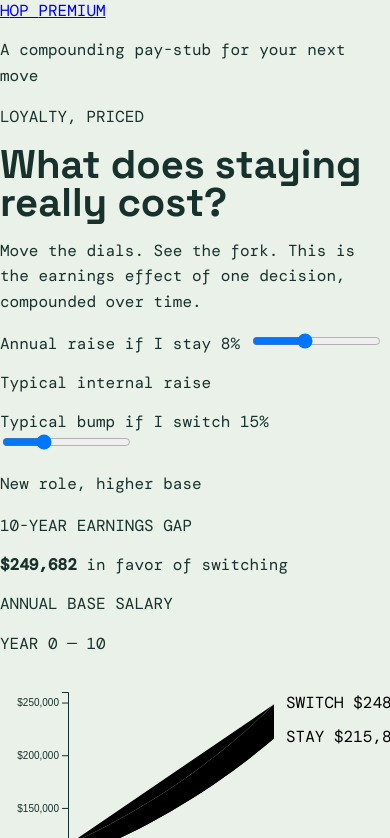
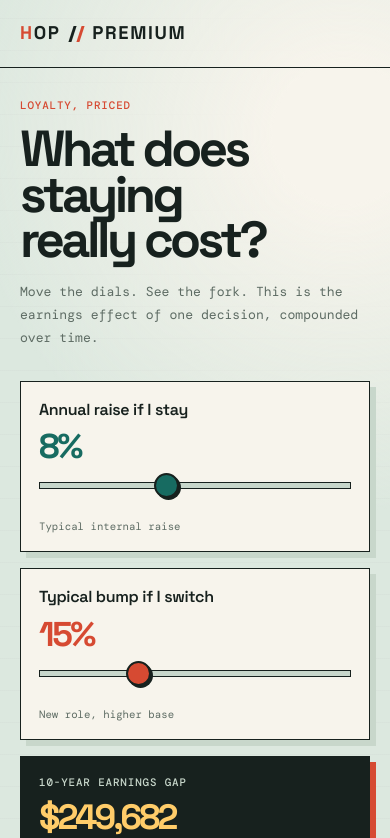
Before and after one commit to ctkrug/hop-premium, a website built with Vite: page index.html in a window 390 px wide. Shown: the top 838 px of the page. Built offline with nearby package versions, Linux system fonts and the light colour scheme.

Commit message:
feat(ui): compose Swiss-grid chart-first interface
Give the live chart a hero-scale paper field and a responsive control rail.\nStyled range controls, hard shadows, and fork motion implement the design direction.

```diff
--- a/src/styles.css
+++ b/src/styles.css
@@ -1,23 +1,21 @@
 @import url('https://fonts.googleapis.com/css2?family=DM+Mono:wght@400;500&family=Space+Grotesk:wght@500;600;700&display=swap');
 
-:root {
-  color: #17312d;
-  background: #e9f1e8;
-  font-family: 'DM Mono', ui-monospace, monospace;
-}
-
-* { box-sizing: border-box; }
-
-body { margin: 0; min-width: 320px; }
-
-.launch {
-  display: grid;
-  min-height: 100vh;
-  place-content: center;
-  padding: 32px;
-  background: radial-gradient(circle at top right, #f4c95d 0, transparent 30%), #e9f1e8;
-}
-
-h1 { font: 700 clamp(2.5rem, 8vw, 6rem) / 0.95 'Space Grotesk', sans-serif; margin: 0; }
-p { max-width: 38rem; line-height: 1.6; }
-.eyebrow { color: #bc4b28; font-weight: 500; text-transform: uppercase; }
+:root { --bg:#dce8df; --surface-1:#f7f4ec; --surface-2:#c8d7cb; --ink:#17211e; --muted:#5e6c64; --accent:#d64a32; --support:#176b61; --danger:#b6302e; font-family:'DM Mono',ui-monospace,monospace; color:var(--ink); background:var(--bg); }
+* { box-sizing:border-box; }
+body { margin:0; min-width:320px; background:radial-gradient(circle at 88% 9%,#f7f4ec 0 5%,transparent 27%),repeating-linear-gradient(0deg,transparent 0 31px,rgba(23,33,30,.035) 32px),var(--bg); }
+button,input { font:inherit; }
+.masthead { min-height:82px; padding:20px clamp(20px,4vw,64px); border-bottom:1px solid var(--ink); display:flex; justify-content:space-between; align-items:center; gap:16px; }
+.wordmark { color:var(--ink); text-decoration:none; font:700 1.15rem/1 'Space Grotesk',sans-serif; letter-spacing:.09em; position:relative; }
+.wordmark span { color:var(--accent); }.wordmark i { display:inline-block;width:11px;height:16px;margin:0 4px -3px;border-left:3px solid var(--ink);border-right:3px solid var(--accent);transform:skew(-18deg); }
+.wordmark.forking i { animation:fork 260ms ease-out; }.masthead-note,.kicker,.chart-heading p,.chart-heading span,.gap-card p,.model-note b { margin:0; font-size:.68rem;letter-spacing:.08em;font-weight:500; }
+.masthead-note { color:var(--muted); }.page-shell { display:grid; grid-template-columns:minmax(248px,30%) 1fr; grid-template-rows:auto auto; gap:0 32px; max-width:1600px; min-height:calc(100vh - 82px); margin:auto;padding:32px clamp(20px,4vw,64px) 0; }
+.intro { grid-column:1; padding:20px 0 32px; }.kicker { color:var(--accent); }.intro h1 { max-width:12ch; margin:14px 0 18px;font:700 clamp(2.8rem,4.2vw,5.2rem)/.9 'Space Grotesk',Arial,sans-serif;letter-spacing:-.07em; }.intro>p:not(.kicker) { color:var(--muted);font-size:.82rem;line-height:1.75;max-width:30ch; }
+.control-rail { grid-column:1; display:grid; gap:16px; align-content:start; }.control-card,.gap-card { background:var(--surface-1); border:1px solid var(--ink); box-shadow:6px 6px 0 var(--surface-2); padding:18px; }.control-card { min-height:146px; }.control-card label { display:block;font:600 1rem/1.2 'Space Grotesk',sans-serif;letter-spacing:-.02em; }.control-card output { display:block;margin:10px 0 7px;font:700 2.15rem/1 'Space Grotesk',sans-serif;letter-spacing:-.07em; }.stay-control output { color:var(--support); }.switch-control output { color:var(--accent); }.control-card p { margin:7px 0 0;color:var(--muted);font-size:.67rem; }
+input[type=range] { width:100%;height:44px;margin:-7px 0 -4px;appearance:none;background:transparent;cursor:pointer; } input[type=range]::-webkit-slider-runnable-track { height:7px;background:var(--surface-2);border:1px solid var(--ink); } input[type=range]::-webkit-slider-thumb { appearance:none;width:25px;height:25px;margin-top:-10px;border:2px solid var(--ink);border-radius:50%;background:var(--support);box-shadow:2px 2px 0 var(--ink);transition:transform 160ms ease-out; } .switch-control input::-webkit-slider-thumb { background:var(--accent); } input[type=range]:hover::-webkit-slider-thumb { transform:scale(1.1); } input[type=range]:active::-webkit-slider-thumb { transform:scale(.9); } input[type=range]:focus-visible { outline:3px solid var(--accent);outline-offset:4px; }
+.gap-card { background:var(--ink);color:var(--surface-1);box-shadow:6px 6px 0 var(--accent); }.gap-card p { color:var(--surface-2); }.gap-card strong { display:block;margin:12px 0 3px;font:700 clamp(2.2rem,3.7vw,4rem)/.9 'Space Grotesk',sans-serif;letter-spacing:-.08em;color:#ffcc69; }.gap-card span { font-size:.7rem;color:var(--surface-2); }.pulse { animation:pulse 320ms ease-out; }.error-message { color:var(--danger);font-size:.75rem; }
+.chart-panel { grid-column:2;grid-row:1 / span 2;min-width:0;min-height:calc(100vh - 130px);margin-bottom:32px;padding:24px;background:var(--surface-1);border:1px solid var(--ink);box-shadow:8px 8px 0 var(--surface-2);display:flex;flex-direction:column; }.chart-heading { display:flex;justify-content:space-between;color:var(--muted); }.chart { flex:1;min-height:460px;position:relative; }.chart svg { display:block;width:100%;height:100%;overflow:visible; }.axis { color:var(--muted);font:10px 'DM Mono',monospace; }.axis .domain { stroke:var(--ink); }.axis line { stroke:rgba(23,33,30,.18);stroke-dasharray:2 3; }.line { fill:none;stroke-width:4px; }.stay-line { stroke:var(--support); }.switch-line { stroke:var(--accent); }.gap-area { fill:var(--accent);opacity:.13; }.end-label { font:500 10px 'DM Mono',monospace; }.stay-label { fill:var(--support); }.switch-label { fill:var(--accent); }.chart-legend { display:flex;gap:20px;font-size:.68rem;letter-spacing:.08em; }.chart-legend span:before { content:'';display:inline-block;width:20px;border-top:3px solid;margin:0 7px 3px 0; }.stay-key { color:var(--support); }.switch-key { color:var(--accent); }
+.model-note { grid-column:1 / -1;margin-top:0;padding:18px 0 24px;border-top:1px solid var(--ink);display:flex;gap:24px;align-items:baseline;color:var(--muted);font-size:.69rem;line-height:1.55; }.model-note b { color:var(--ink);white-space:nowrap; }.sr-only { position:absolute;width:1px;height:1px;padding:0;margin:-1px;overflow:hidden;clip:rect(0,0,0,0);white-space:nowrap;border:0; }
+@keyframes pulse { 50% { color:var(--accent);transform:scale(1.03); } } @keyframes fork { 50% { transform:translateX(3px); } }
+@media (max-width:800px) { .masthead { min-height:68px;padding:16px 20px; }.masthead-note { display:none; }.page-shell { display:flex;flex-direction:column;padding:16px 20px 0;gap:16px; }.intro { padding:14px 0 2px; }.intro h1 { font-size:clamp(2.75rem,13vw,4.2rem); }.intro>p:not(.kicker) { max-width:44ch; }.control-rail { grid-template-columns:1fr 1fr; }.gap-card,.error-message { grid-column:1/-1; }.chart-panel { order:3;min-height:46vh;margin:0 -1px;padding:16px; }.chart { min-height:390px; }.model-note { order:4;flex-direction:column;gap:6px;align-items:flex-start;margin-top:0;padding-bottom:24px; } }
+@media (max-width:520px) { .control-rail { grid-template-columns:1fr; }.control-card,.gap-card { grid-column:1; }.chart { min-height:380px; }.chart-panel { min-height:46vh; }.end-label { font-size:8px; } }
+@media (prefers-reduced-motion:reduce) { *,*:before,*:after { animation-duration:.01ms!important;transition-duration:.01ms!important;scroll-behavior:auto!important; } }
```
